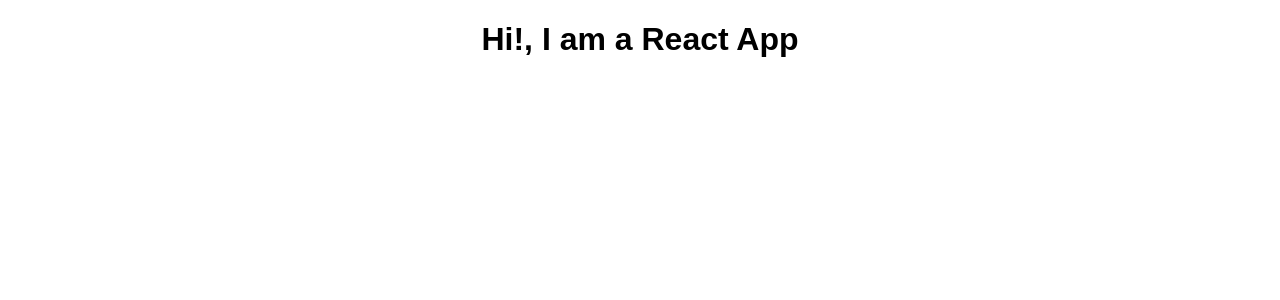
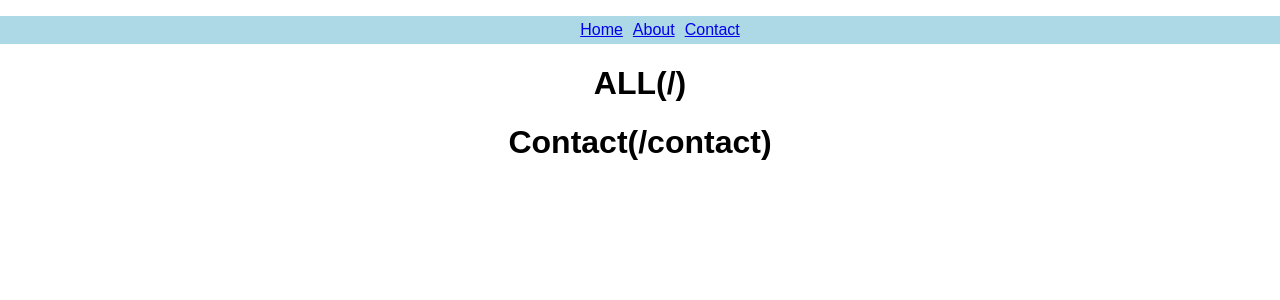
Before and after one commit to javiside/my-react-app, a React (Create React App) app: page /contact in a window 1280 px wide. Shown: the top 300 px of the page. Built offline with nearby package versions, Linux system fonts and the light colour scheme.

Commit message:
Added simple react router redirect

```diff
--- a/package.json
+++ b/package.json
@@ -5,6 +5,7 @@
   "dependencies": {
     "react": "^16.2.0",
     "react-dom": "^16.2.0",
+    "react-router-dom": "^4.2.2",
     "react-scripts": "1.1.1"
   },
   "scripts": {
--- a/src/App.js
+++ b/src/App.js
@@ -1,13 +1,21 @@
 import React, { Component } from 'react';
-import './App.css';
+import { BrowserRouter } from 'react-router-dom'
+
+import './static/css/App.css';
+
+import Header from './header'
+import Blog from './blog';
 
 class App extends Component {
   render() {
     return (
-      <div className="App">
-        <h1>Hi!, I am a React App</h1>
-      </div>
-    );
+      <BrowserRouter>
+        <div className="App">
+          <Header />
+          <Blog />
+        </div>
+      </BrowserRouter>
+    )
   }
 }
 
--- /dev/null
+++ b/src/blog.js
@@ -0,0 +1,18 @@
+import React, { Component } from 'react';
+import { Route } from 'react-router-dom'
+
+class Blog extends Component {
+  render() {
+    return (
+      <div className="blog">
+        <Route path="/" render={()=><h1>ALL(/)</h1>}/>
+        <Route path="/" exact render={()=><h1>Root (/ with exact)</h1>}/>
+        <Route path="/home" render={()=><h1>Home(/home)</h1>}/>
+        <Route path="/about" render={()=><h1>About(/about)</h1>}/>
+        <Route path="/contact" render={()=><h1>Contact(/contact)</h1>}/>
+      </div>
+      );
+    }
+  }
+
+  export default Blog;
--- /dev/null
+++ b/src/header.js
@@ -0,0 +1,20 @@
+import React, { Component } from 'react';
+import './static/css/header.css'
+
+class Header extends Component {
+  render() {
+    return (
+      <div className="header">
+        <header>
+          <ul>
+            <li><a href="/home">Home</a></li>
+            <li><a href="/about">About</a></li>
+            <li><a href="/contact">Contact</a></li>
+          </ul>
+        </header>
+      </div>
+    );
+  }
+}
+
+export default Header;
--- a/src/index.js
+++ b/src/index.js
@@ -1,6 +1,6 @@
 import React from 'react';
 import ReactDOM from 'react-dom';
-import './index.css';
+import './static/css/index.css';
 import App from './App';
 import registerServiceWorker from './registerServiceWorker';
 
--- /dev/null
+++ b/src/static/css/header.css
@@ -0,0 +1,11 @@
+.header{
+    background-color: lightblue;
+}
+.header ul{
+    list-style-type: none;
+    text-align: center;
+}
+.header li{
+    display: inline-block;
+    padding: 5px;
+}
```
Also changed, not shown: src/about.js (added, +14 -0 lines), src/static/css/App.css (renamed from src/App.css), src/static/css/index.css (renamed from src/index.css), 2 other files (tests, documents, lock files or other folders).
